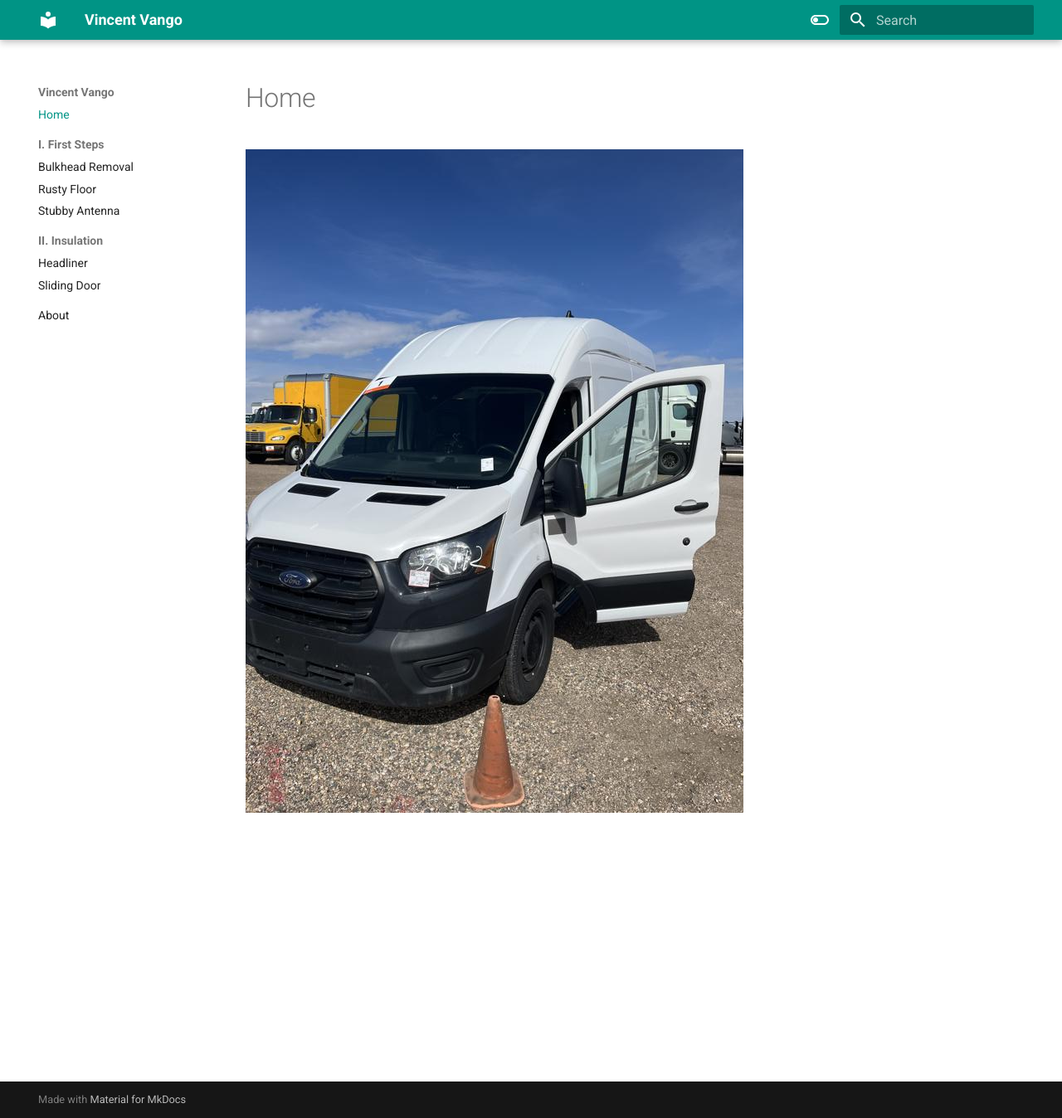
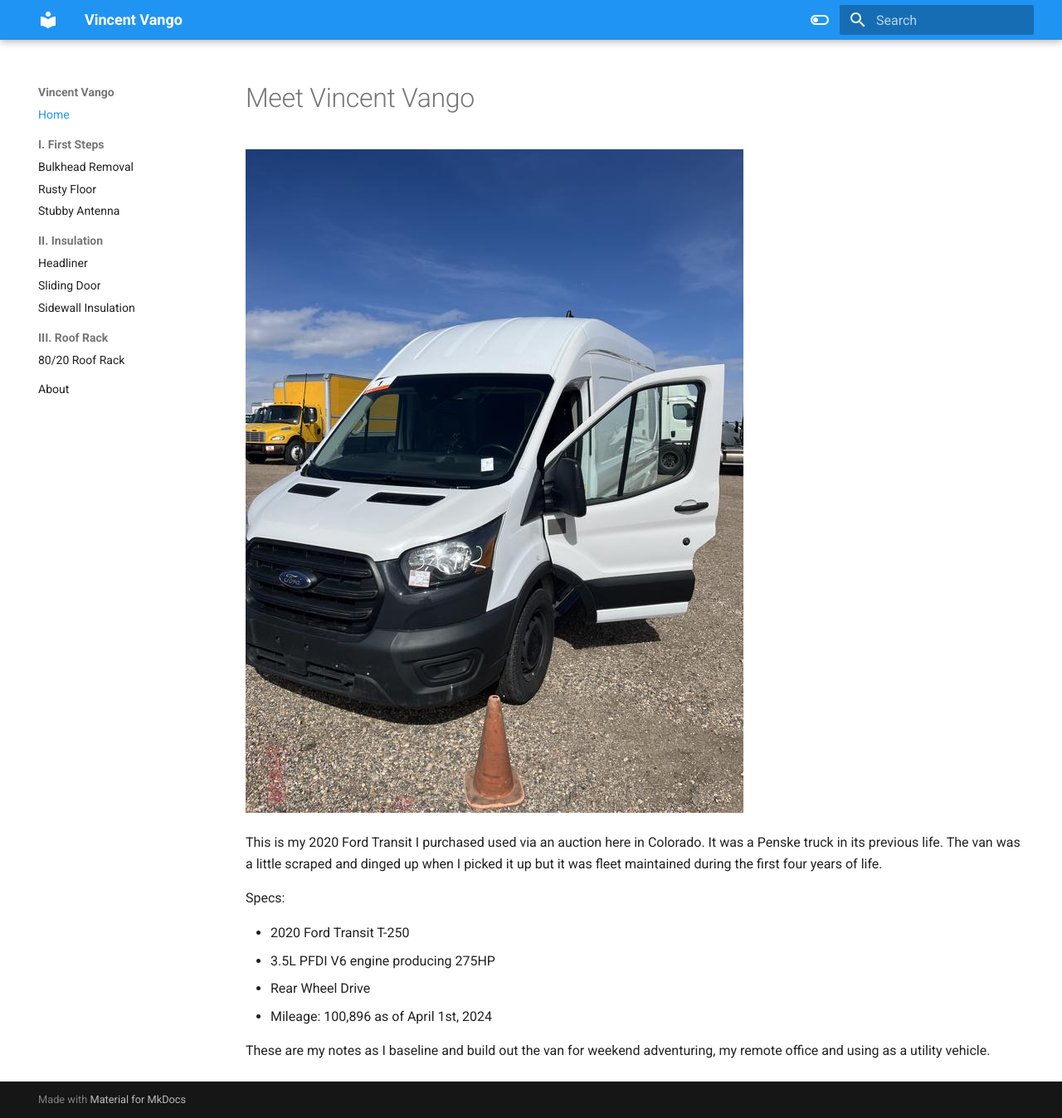
Before and after one commit to caseyjdavis/vango, an MkDocs documentation site: the page built from docs/index.md, in a window 1280 px wide and 1348 px high. Shown: the whole window at 83% size. Built offline with MkDocs 1.6.1 and Material for MkDocs 9.7.7, drawn with Linux system fonts in a browser that asks for light colours.

Commit message:
added more pages

```diff
--- a/docs/index.md
+++ b/docs/index.md
@@ -1 +1,14 @@
+# Meet Vincent Vango
+
 ![new van day](assets/van-day-01.JPG)
+
+This is my 2020 Ford Transit I purchased used via an auction here in Colorado. It was a Penske truck in its previous life. The van was a little scraped and dinged up when I picked it up but it was fleet maintained during the first four years of life.
+
+Specs:
+
+- 2020 Ford Transit T-250
+- 3.5L PFDI V6 engine producing 275HP
+- Rear Wheel Drive
+- Mileage: 100,896 as of April 1st, 2024
+
+These are my notes as I baseline and build out the van for weekend adventuring, my remote office and using as a utility vehicle.
--- a/mkdocs.yml
+++ b/mkdocs.yml
@@ -18,14 +18,15 @@
       toggle:
         icon: material/toggle-switch-off-outline
         name: Switch to dark mode
-      primary: teal
-      accent: purple
+      primary: blue
+      accent: orange
     - scheme: slate
       toggle:
         icon: material/toggle-switch
         name: Switch to Light mode
-      primary: teal
-      accent: lime
+      primary: blue
+      accent: orange
+
   plugins:
    - glightbox:
        touchNavigation: true
@@ -61,6 +62,9 @@
   - 'II. Insulation':
     - 'Headliner': 'headliner-insulation.md'
     - 'Sliding Door': 'slider-insulation.md'
+    - 'Sidewall Insulation': 'sidewall-insulation.md'
+  - 'III. Roof Rack':
+    - '80/20 Roof Rack': '8020-roof-rack.md'
   - About: 'about.md'
 
 
```
Also changed, not shown: docs/8020-roof-rack.md (added, +1 -0 lines), docs/about.md (+9 -1 lines), docs/sidewall-insulation.md (added, +3 -0 lines), docs/assets/about-delica.jpg (added), docs/assets/about-landcruiser-prado.jpg (added), docs/assets/sidewall-insulation-01.JPG (added), docs/assets/sidewall-insulation-02.JPG (added), docs/assets/sidewall-insulation-03.JPG (added).
